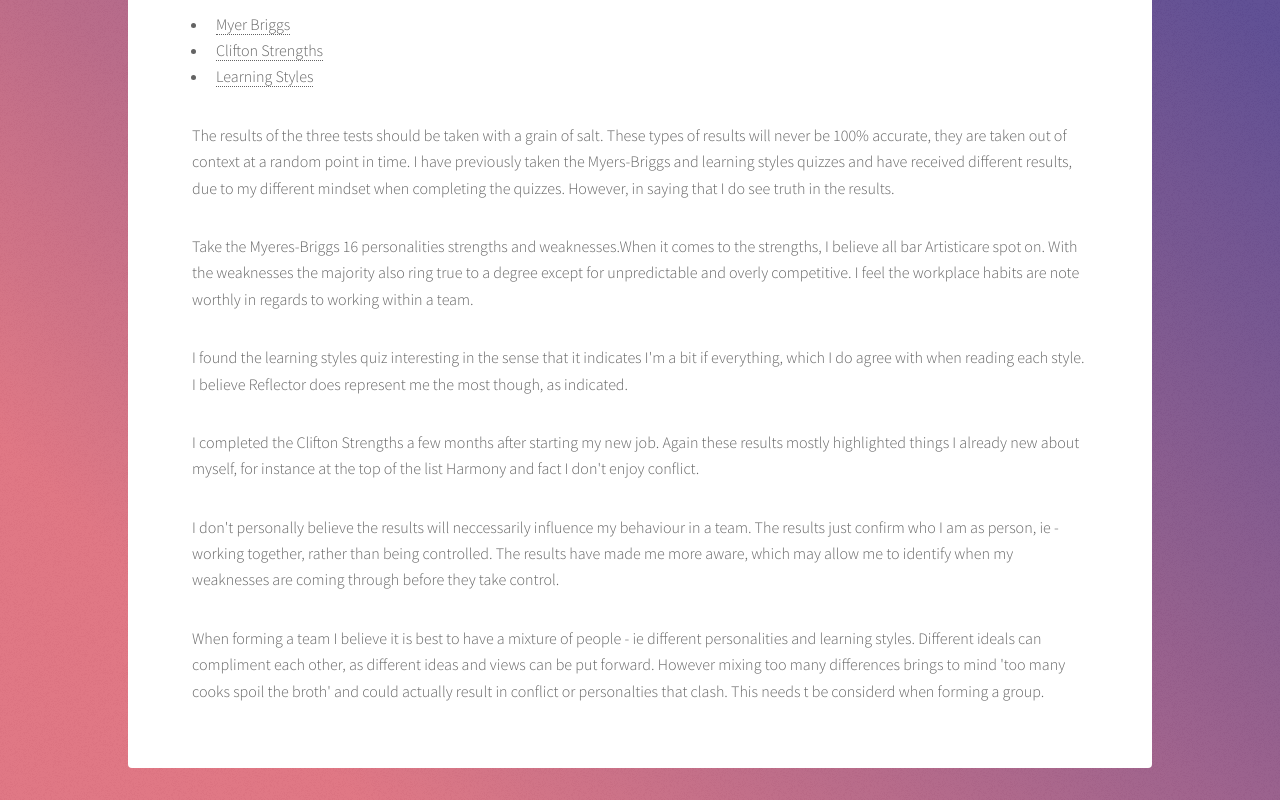
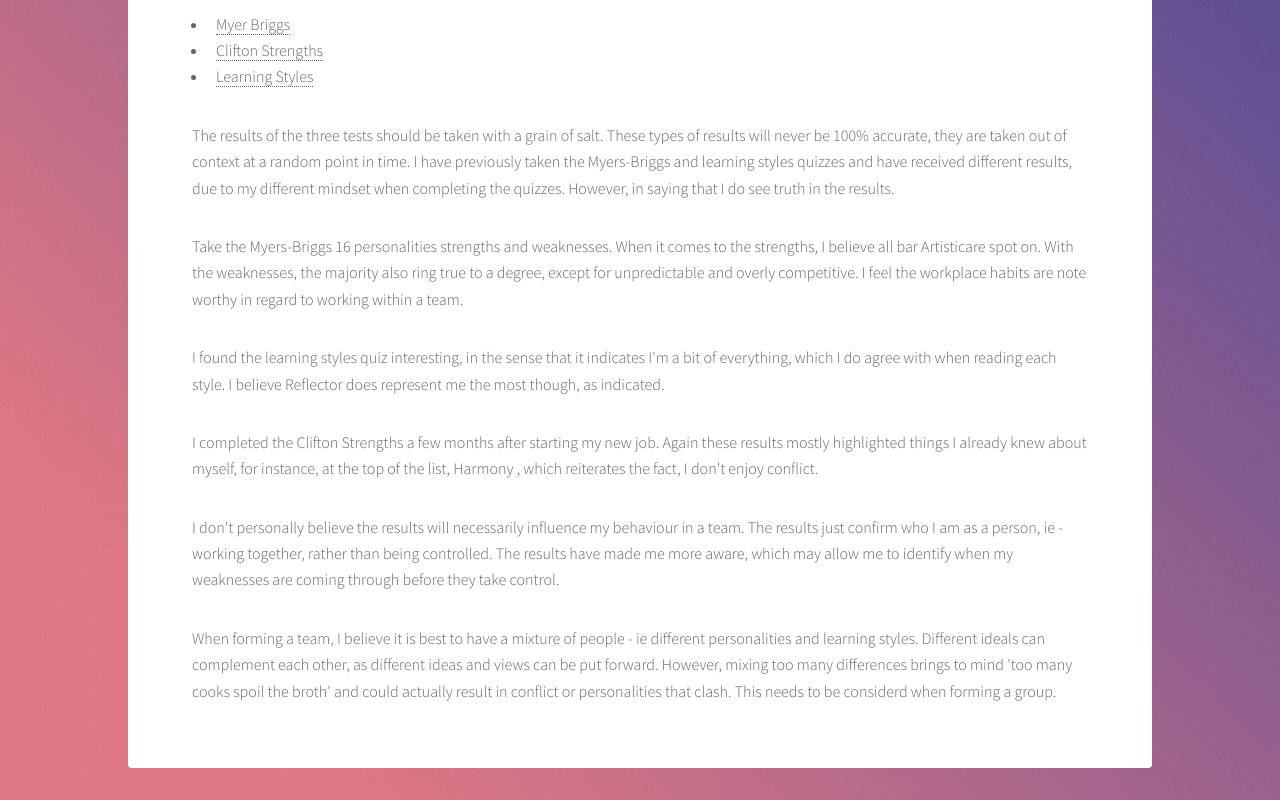
Before and after one commit to Mich610/mich610.github.io, a plain HTML site: page personal-profile.html in a window 1280 px wide. Shown: the part 319-1119 px from the top of the page. Drawn offline with Linux system fonts and the light colour scheme.

Commit message:
Update personal-profile.html

```diff
--- a/personal-profile.html
+++ b/personal-profile.html
@@ -52,27 +52,27 @@
           the quizzes. However, in saying that I do see truth in the results.
         </p>
         <p>
-          Take the Myeres-Briggs 16 personalities strengths and weaknesses.When it comes to the strengths, I believe
-          all bar Artisticare spot on. With the weaknesses the majority also ring true to a degree except for unpredictable and
-          overly competitive. I feel the workplace habits are note worthly in regards to working within a team.
+          Take the Myers-Briggs 16 personalities strengths and weaknesses. When it comes to the strengths, I believe
+          all bar Artisticare spot on. With the weaknesses, the majority also ring true to a degree, except for unpredictable and
+          overly competitive. I feel the workplace habits are note worthy in regard to working within a team.
         </p>
         <p>
-          I found the learning styles quiz interesting in the sense that it indicates I'm a bit if everything, which I
+          I found the learning styles quiz interesting, in the sense that it indicates I'm a bit of everything, which I
           do agree with when reading each style. I believe Reflector does represent me the most though, as indicated.
         </p>
         <p>
           I completed the Clifton Strengths a few months after starting my new job. Again these results mostly
-          highlighted things I already new about myself, for instance at the top of the list Harmony and fact I don't enjoy conflict.
+          highlighted things I already knew about myself, for instance, at the top of the list, Harmony , which reiterates the fact, I don't enjoy conflict.
         </p>
         <p>
-          I don't personally believe the results will neccessarily influence my behaviour in a team. The results just
-          confirm who I am as person, ie - working together, rather than being controlled. The results have made me more aware,
+          I don't personally believe the results will necessarily influence my behaviour in a team. The results just
+          confirm who I am as a person, ie - working together, rather than being controlled. The results have made me more aware,
           which may allow me to identify when my weaknesses are coming through before they take control.
         </p>
-        <p>When forming a team I believe it is best to have a mixture of people - ie different personalities and
-          learning styles. Different ideals can compliment each other, as different ideas and views can be put forward. However mixing
+        <p>When forming a team, I believe it is best to have a mixture of people - ie different personalities and
+          learning styles. Different ideals can complement each other, as different ideas and views can be put forward. However, mixing
           too many differences brings to mind 'too many cooks spoil the broth' and could actually result in conflict or
-          personalties that clash. This needs t be considerd when forming a group.
+          personalities that clash. This needs to be considerd when forming a group.
         </p>
       </section>
     </div>
```
